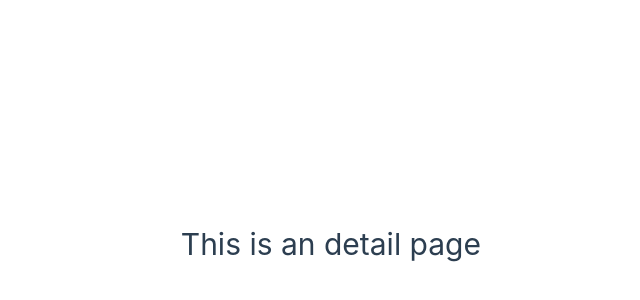
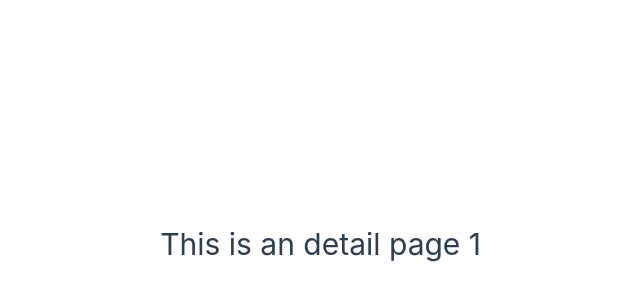
Before and after one commit to QuentinVdr/epsi-vue-npx, a Vue app: page /about/1 in a window 1280 px wide. Shown: the part 156-456 px from the top of the page, without its empty margins (159-799 px from the left). Built offline with nearby package versions, Linux system fonts and the light colour scheme.

Commit message:
Add props to pokemon about (quentin & lucas)

```diff
--- a/src/components/PokemonAbout.vue
+++ b/src/components/PokemonAbout.vue
@@ -1,7 +1,16 @@
 <template>
   <div class="pokemonDetail">
-    <h1>This is an detail page</h1>
+    <h1>This is an detail page {{ id }}</h1>
   </div>
 </template>
 
-<script></script>
+<script>
+export default {
+  props: {
+    id: {
+      type: String,
+      required: true
+    }
+  }
+}
+</script>
--- a/src/views/AboutView.vue
+++ b/src/views/AboutView.vue
@@ -4,7 +4,7 @@ import PokemonAbout from '../components/PokemonAbout.vue'
 
 <template>
   <div class="detail">
-    <PokemonAbout id="{{this.$route.params.id}}" />
+    <PokemonAbout :id="this.$route.params.id" />
   </div>
 </template>
 
```
